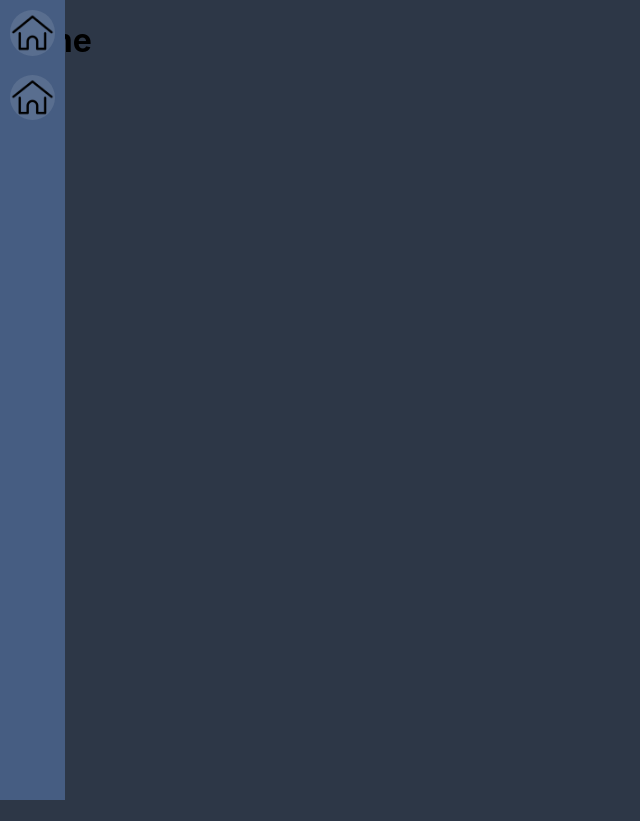
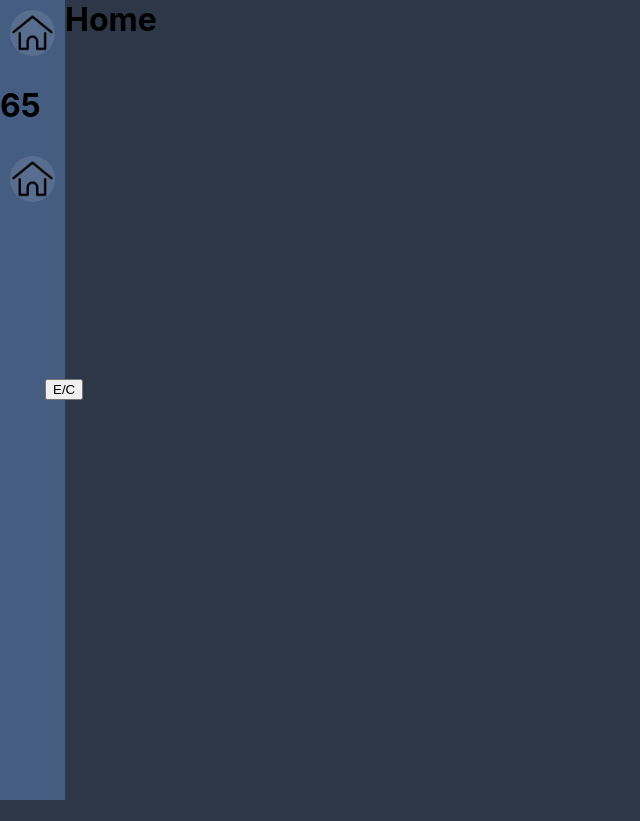
Before and after one commit to fisher60/portfolio, a React (Create React App) app in the folder portfolio/: page / in a window 1280 px wide. Shown: the whole page, without its empty margins (0-640 px from the left). After the commit the page ends 800 px from the top, so only its background shows below. Built offline with nearby package versions, Linux system fonts and the light colour scheme.

Commit message:
add collapse to navbar, placeholder home and about

```diff
--- a/portfolio/package.json
+++ b/portfolio/package.json
@@ -8,6 +8,7 @@
     "@testing-library/user-event": "^12.1.10",
     "react": "^17.0.1",
     "react-dom": "^17.0.1",
+    "react-router-dom": "^5.2.0",
     "react-scripts": "4.0.1",
     "web-vitals": "^0.2.4"
   },
--- a/portfolio/src/App.css
+++ b/portfolio/src/App.css
@@ -1,5 +1,7 @@
 body, html{
   background-color: #2d3747;
-  width: 100%;
-  height: 100%;
+  width: 100vw;
+  height: 100vh;
+  margin: 0;
+  padding: 0;
 }
--- a/portfolio/src/App.js
+++ b/portfolio/src/App.js
@@ -12,13 +12,13 @@ function App() {
       <Switch>
 
       <Route path="/about">
-          <div style={{transition: "margin-left .5s"}}>
+          <div style={{transition: "margin-left .5s", marginLeft: "65px"}}>
             <About />
           </div>
       </Route>
 
         <Route path="/">
-          <div style={{transition: "margin-left .5s"}}>
+          <div style={{transition: "margin-left .5s", marginLeft: "65px"}}>
             <Home />
           </div>
         </Route>
--- /dev/null
+++ b/portfolio/src/components/home.css
@@ -0,0 +1,9 @@
+.home-content{
+    height: 100vh;
+    width: 100%;
+    margin-top: 0px !important;
+}
+
+.home-content h1{
+    margin-top: 0px !important;
+}
--- a/portfolio/src/components/home.jsx
+++ b/portfolio/src/components/home.jsx
@@ -1,5 +1,9 @@
+import "./home.css";
+
 export default function Home(){
     return(
-        <h1>Home</h1>
+        <div className="home-content">
+            <h1>Home</h1>
+        </div>
     )
 }
--- a/portfolio/src/components/navbar.css
+++ b/portfolio/src/components/navbar.css
@@ -1,11 +1,7 @@
 .nav{
-    height: 100vh;
-    width: 65px;
     background-color: #465d82;
     position: absolute;
-    z-index: 1;
-    top: 0;
-    left: 0;
+    height: 100%;
 }
 
 .icon{
@@ -20,3 +16,8 @@
     width: 100%;
     margin-top: 5px;
 }
+
+.collapse-button{
+    position: absolute;
+    bottom: 50%;
+}
--- a/portfolio/src/components/navbar.jsx
+++ b/portfolio/src/components/navbar.jsx
@@ -1,17 +1,29 @@
-import React from 'react';
+import React, { Component } from 'react';
 import { Link } from 'react-router-dom';
 
 import homeIcon from "./home.png";
 import "./navbar.css";
 
-export default function Navbar(){
+export default class Navbar extends Component{
+    state = {
+            navWidth: 65,
+            buttonWidth: 20,
+            toggle: false
+        }
+
+    toggleCollapse = () => {
+        this.setState({navWidth: this.state.toggle ? 65 : 250, toggle: this.state.toggle ? false : true})
+    }
+    render(){
         return(
-        <div className="nav">
+            <div className="nav" style={{width: String(this.state.navWidth) + "px"}}>
                 <div className="icon">
                     <Link to="/">
                         <img src={homeIcon} alt="home icon"/>
                     </Link>
                 </div>
+
+        <h1>{String(this.state.navWidth)}</h1>
 
                 <div className="icon">
                     <Link to="/about">
@@ -19,6 +31,9 @@ export default function Navbar(){
                     </Link>
                 </div>
 
+                <button className="collapse-button" onClick={this.toggleCollapse} style={{marginLeft: String(this.state.navWidth - this.state.buttonWidth) + "px"}}>E/C</button>
+
             </div>
         )
     }
+}
```
Also changed, not shown: 2 other files (tests, documents, lock files or other folders). Lines whose indentation alone changed are shown as unchanged.
